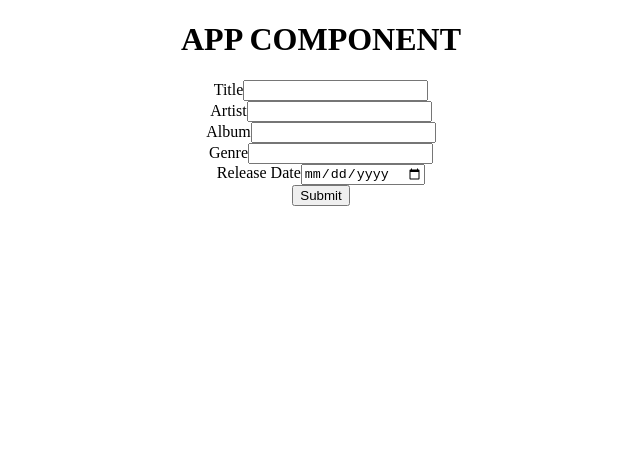
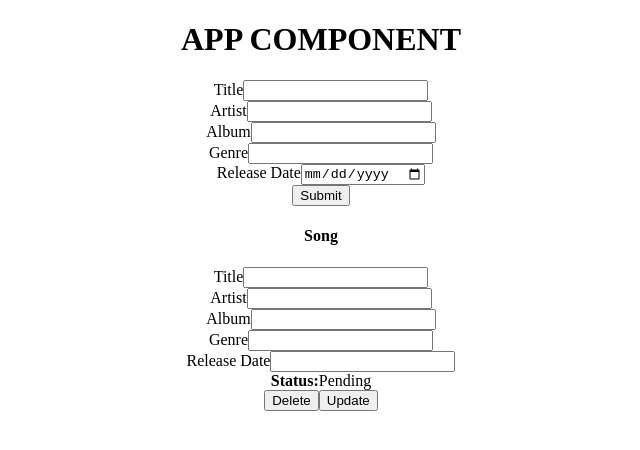
Before and after one commit to Demetricew20/MusicLibrary, a React (Create React App) app in the folder music_library_react/: page / in a window 1280 px wide. Shown: the top 450 px of the page, without its empty margins (319-959 px from the left). Built offline with nearby package versions, Linux system fonts and the light colour scheme; no server answers.

Commit message:
Created UpdateAndRemove component.

```diff
--- a/music_library_react/src/App.js
+++ b/music_library_react/src/App.js
@@ -1,6 +1,7 @@
 import './App.css';
 import './components/AddSong'
 import AddSong from './components/AddSong';
+import UpdateAndRemove from './components/UpdateAndRemove'
 
 function App() {
 
@@ -10,6 +11,7 @@ function App() {
       <h1>APP COMPONENT</h1>
       <div>
         <AddSong/>
+        <UpdateAndRemove/>
       </div>
     </div>
   );
--- /dev/null
+++ b/music_library_react/src/components/UpdateAndRemove.jsx
@@ -0,0 +1,186 @@
+import React, { useState, useEffect } from 'react';
+import { useDispatch } from 'react-redux';
+import { useHistory } from 'react-router-dom'
+import { remove, update } from '../actions/actionCreators';
+import musicLibraryServices from '../services/musicLibraryServices';
+
+const Song = (props) => {
+    const initialState = {
+        id: null,
+        title: '',
+        artist: '',
+        album: '',
+        genre: '',
+        releaseDate: null,
+    }
+
+
+    const [currentSong, setCurrentSong] = useState(initialState);
+    const [message, setMessage] = useState('');
+    const [updated, setUpdated] = useState(false);
+    const history = useHistory();
+
+    const dispatch = useDispatch();
+
+    const handleInputChange = event => {
+        const { name, value } = event.target;
+        setCurrentSong({ ...currentSong, [name]: value });
+    };
+
+    const getSong = id => {
+        musicLibraryServices.getSongById(id)
+        .then(response => {
+            setCurrentSong(response.data);
+            console.log(response.data);
+        })
+        .catch(error => {
+            console.log(error);
+        })
+    }
+
+    useEffect(() => {
+        getSong(props.id);
+    }, [props.id]);
+
+    const updateStatus = status => {
+        const data = {
+            id: currentSong.id,
+            title: currentSong.title,
+            artist: currentSong.artist,
+            album: currentSong.album,
+            genre: currentSong.genre,
+            releaseDate: currentSong.releaseDate,
+        }
+
+        status = setUpdated
+
+        dispatch(update(currentSong.id, data))
+        .then(response => {
+            console.log(response);
+
+            setCurrentSong({ ...currentSong});
+            setMessage("Updated!")
+            setUpdated(true)
+
+        })
+        .catch(error => {
+            console.log(error);
+        })
+    }
+
+    const updateSong = () => {
+        dispatch(update(currentSong.id, currentSong))
+        .then(response => {
+            console.log(response);
+            setMessage('The song was updated successfully')
+        })
+        .catch(error => {
+            console.log(error);
+        })
+    }
+
+    const removeSong = () => {
+        dispatch(remove(currentSong.id))
+        .then(response => {
+            console.log(response);
+            history.push('/music/');
+        })
+        .catch(error => {
+            console.log(error);
+        })
+    };
+
+    return (
+        <div>
+            {currentSong ? (
+            <div className="edit-form">
+            <h4>Song</h4>
+            <form>
+                <div className="form-group">
+                <label htmlFor="title">Title</label>
+                <input
+                    type="text"
+                    className="form-control"
+                    id="title"
+                    name="title"
+                    value={currentSong.title}
+                    onChange={handleInputChange}
+                />
+                </div>
+                <div className="form-group">
+                <label htmlFor="artist">Artist</label>
+                <input
+                    type="text"
+                    className="form-control"
+                    id="artist"
+                    name="artist"
+                    value={currentSong.artist}
+                    onChange={handleInputChange}
+                />
+                </div>
+                <div className="form-group">
+                <label htmlFor="album">Album</label>
+                <input
+                    type="text"
+                    className="form-control"
+                    id="album"
+                    name="album"
+                    value={currentSong.album}
+                    onChange={handleInputChange}
+                />
+                </div>
+                <div className="form-group">
+                <label htmlFor="genre">Genre</label>
+                <input
+                    type="text"
+                    className="form-control"
+                    id="genre"
+                    name="genre"
+                    value={currentSong.genre}
+                    onChange={handleInputChange}
+                />
+                </div>
+                <div className="form-group">
+                <label htmlFor="release_date">Release Date</label>
+                <input
+                    type="text"
+                    className="form-control"
+                    id="release_date"
+                    name="release_date"
+                    value={currentSong.release_date}
+                    onChange={handleInputChange}
+                />
+                </div>
+
+                <div className="form-group">
+                <label>
+                    <strong>Status:</strong>
+                </label>
+                {currentSong.updated ? "Updated" : "Pending"}
+                </div>
+            </form>
+
+            <button className="badge badge-danger mr-2" onClick={removeSong}>
+                Delete
+            </button>
+
+            <button
+                type="submit"
+                className="badge badge-success"
+                onClick={updateSong}
+            >
+                Update
+            </button>
+            <p>{message}</p>
+            </div>
+        ) : (
+            <div>
+            <br />
+            <p>Please click on a Song...</p>
+            </div>
+        )}
+        </div>
+    );
+};
+
+export default Song
```
Also changed, not shown: music_library_react/src/components/UpdataAndRemove.css (added), music_library_react/src/components/ViewSongs.css (added), music_library_react/src/components/ViewSongs.jsx (added).
